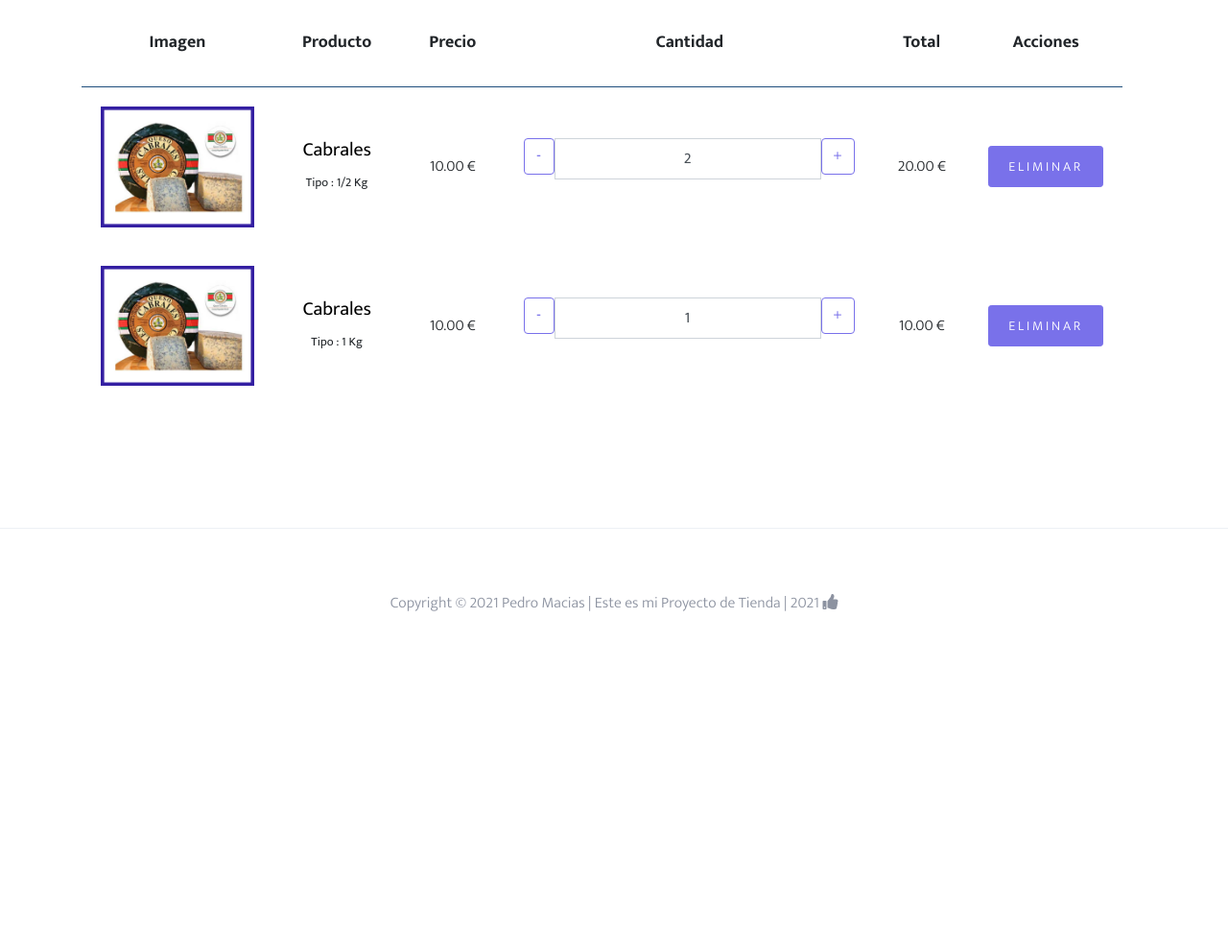
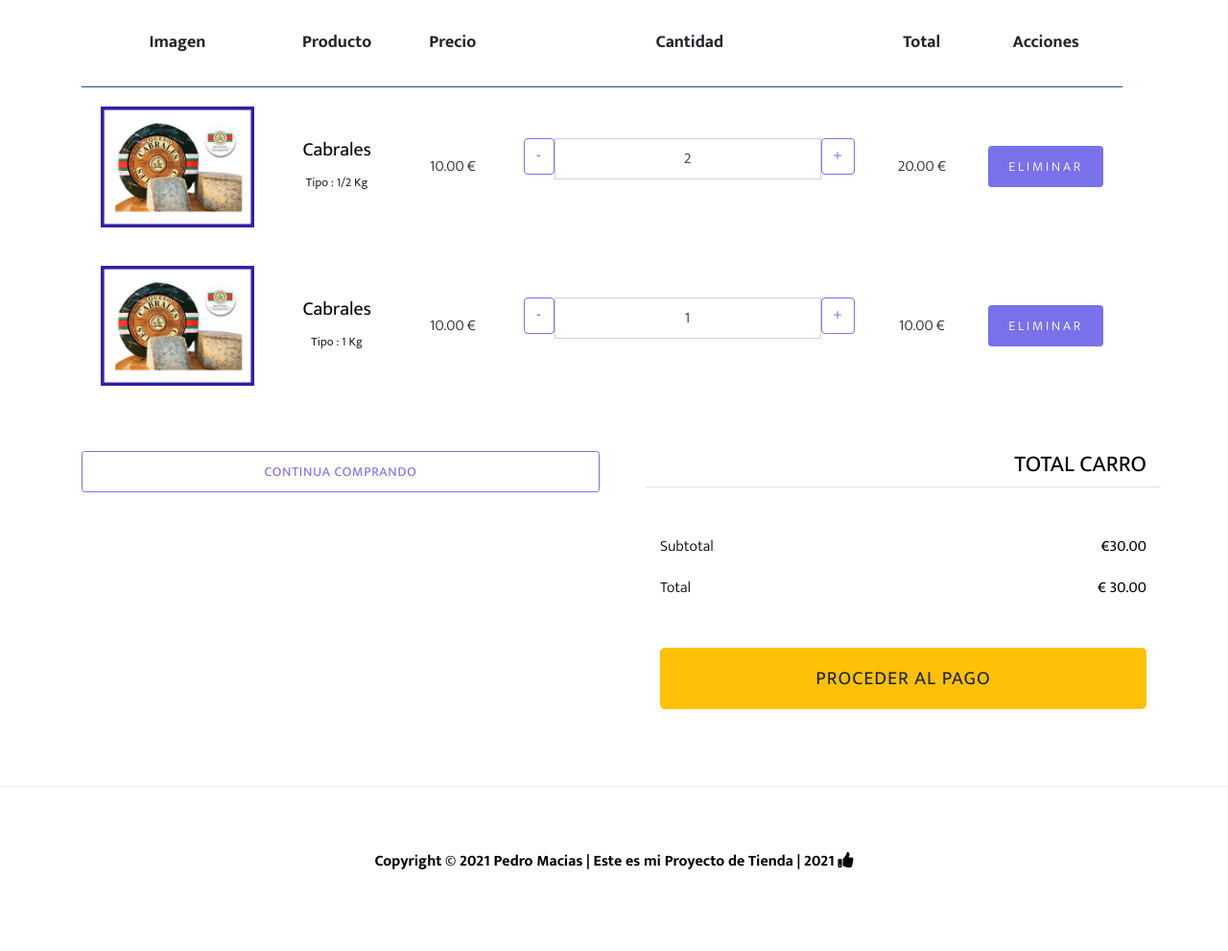
Before and after one commit to Pedro-Macias/Django_Tienda_Online, a Django app: template templates/carro/carro.html in a window 1280 px wide. Shown: the part 434-1425 px from the top of the page at 96% size. Before the commit the page ends 1071 px from the top, so only its background shows below. Run offline with Django 3.2, Linux system fonts and the light colour scheme; the template is opened without the code that fills it: values that come from a table or form of the project are taken from there, others are empty; data comes from the database, SQL or seed files in the repository; both versions use the stored data as it was after the commit; some libraries are stand-ins or nearby versions.

Commit message:
crear total y subtotal en el carro

```diff
--- a/carro/models.py
+++ b/carro/models.py
@@ -104,6 +104,29 @@
     def reference_number(self):
         return f'ORDER -{self.pk}'
 
+    # crear el subtotal
+    def get_raw_subtotal(self):
+        total= 0
+        for order_item in self.items.all():
+            total += order_item.get_raw_total_item_price()
+        return total
+
+    # mostrar el subtotal
+    def get_subtotal(self):
+        subtotal = self.get_raw_subtotal()
+        return '{:.2f}'.format(subtotal/100)
+
+    # crear el total
+    def get_raw_total(self):
+        subtotal = self.get_raw_subtotal()
+        # agregar impurstos o descuentsos
+        # total = subtotal - descuentos + taxas + delivery
+        return subtotal
+    # mostrar el total
+    def get_total(self):
+        total = self.get_raw_total()
+        return '{:.2f}'.format(total/100)
+
 # CREAMOS UNA CLASE PARA LOS PAGOS
 class Payment(models.Model):
     order = models.ForeignKey(Order, on_delete= models.CASCADE, related_name='payments')
--- a/templates/carro/carro.html
+++ b/templates/carro/carro.html
@@ -76,6 +76,52 @@
             </div>
 
         </div>
+        <!-- vista del carro si solo hay algo añadido-->
+        {% if order.items.count > 0 %}
+        <div class='row'>
+            <div class= 'col-md-6'>
+                <div class='row mb-5'>
+                    <div class="col-md-12">
+                        <a href="{% url 'carro:product-list'%}" class='btn btn-outline-primary btn-sm btn-block'>Continua Comprando</a>
+                    </div>
+                </div>
+            </div>
+            <div class="col-md-6 pl-5">
+                <div class="row justify-content-end">
+                    <div class="col-md-12">
+                        <div class="row">
+                            <div class="col-md-12 text-right border-bottom mb-5">
+                            <h3 class='h4 text-black text-uppercase'> Total Carro</h3>
+                            </div>
+                        </div>
+
+                        <div class="row mb-3">
+                            <div class="col-md-6">
+                                <span class='text-black'>Subtotal</span>
+                            </div>
+                            <div class="col md-6 text-right">
+                                <strong class='text-black'>€{{ order.get_subtotal }}</strong>
+                            </div>
+                        </div>
+
+                        <div class="row mb-5">
+                            <div class="col-md-6">
+                                <span class='text-black'>Total</span>
+                            </div>
+                            <div class="col md-6 text-right">
+                                <strong class='text-black'>€ {{ order.get_total }} <strong>
+                            </div>
+                        </div>
+                        <div class="row">
+                            <div class="col-md-12">
+                                <a href="" class='btn btn-warning btn-lg py-3 btn-block'>Proceder al Pago</a>
+                            </div>
+                        </div>
+                    </div>
+                </div>
+            </div>
+        </div>
+        {% endif %}
     </div>
 </div>
 {% endblock content%}
```
Also changed, not shown: db.sqlite3.
